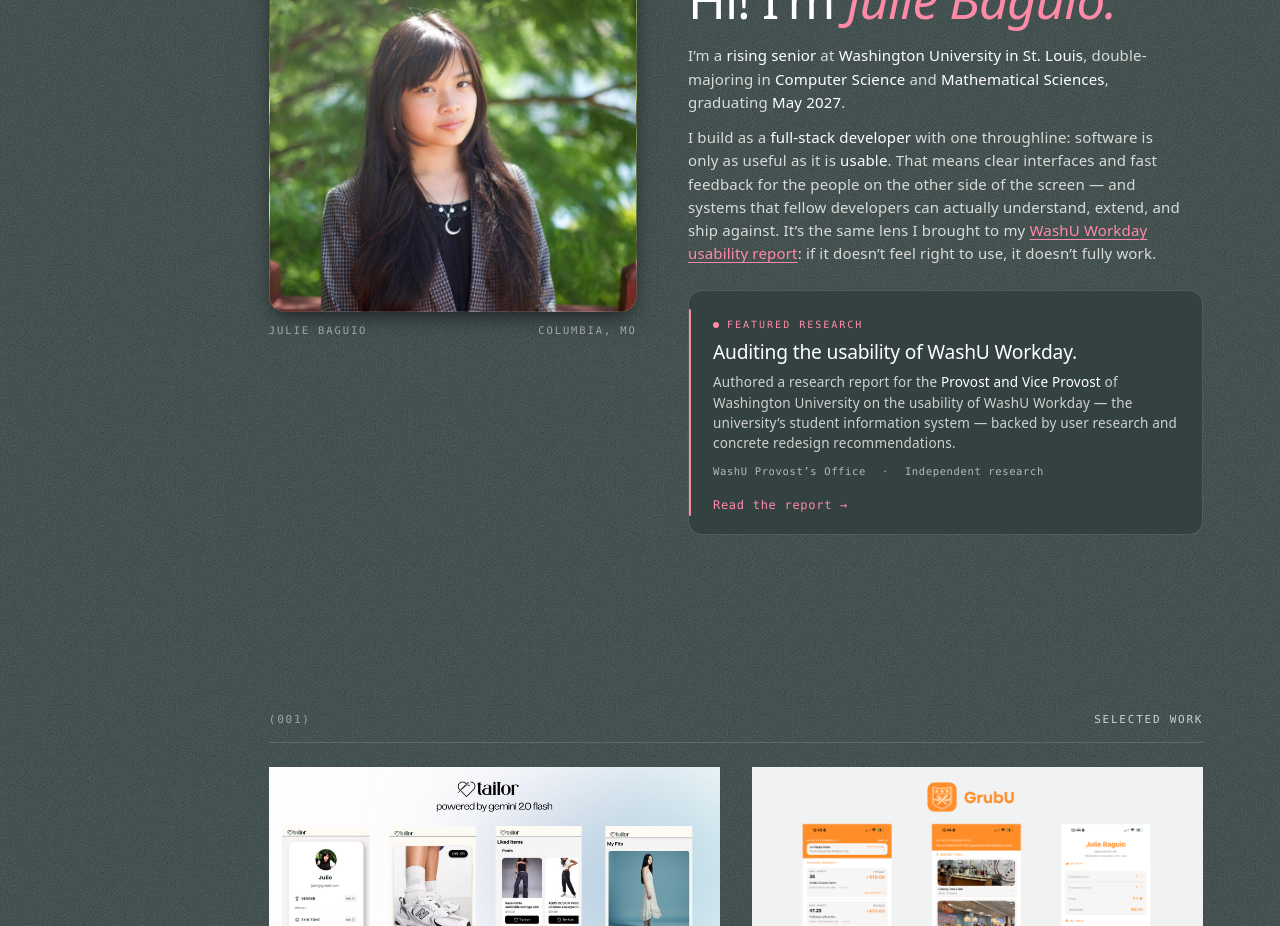
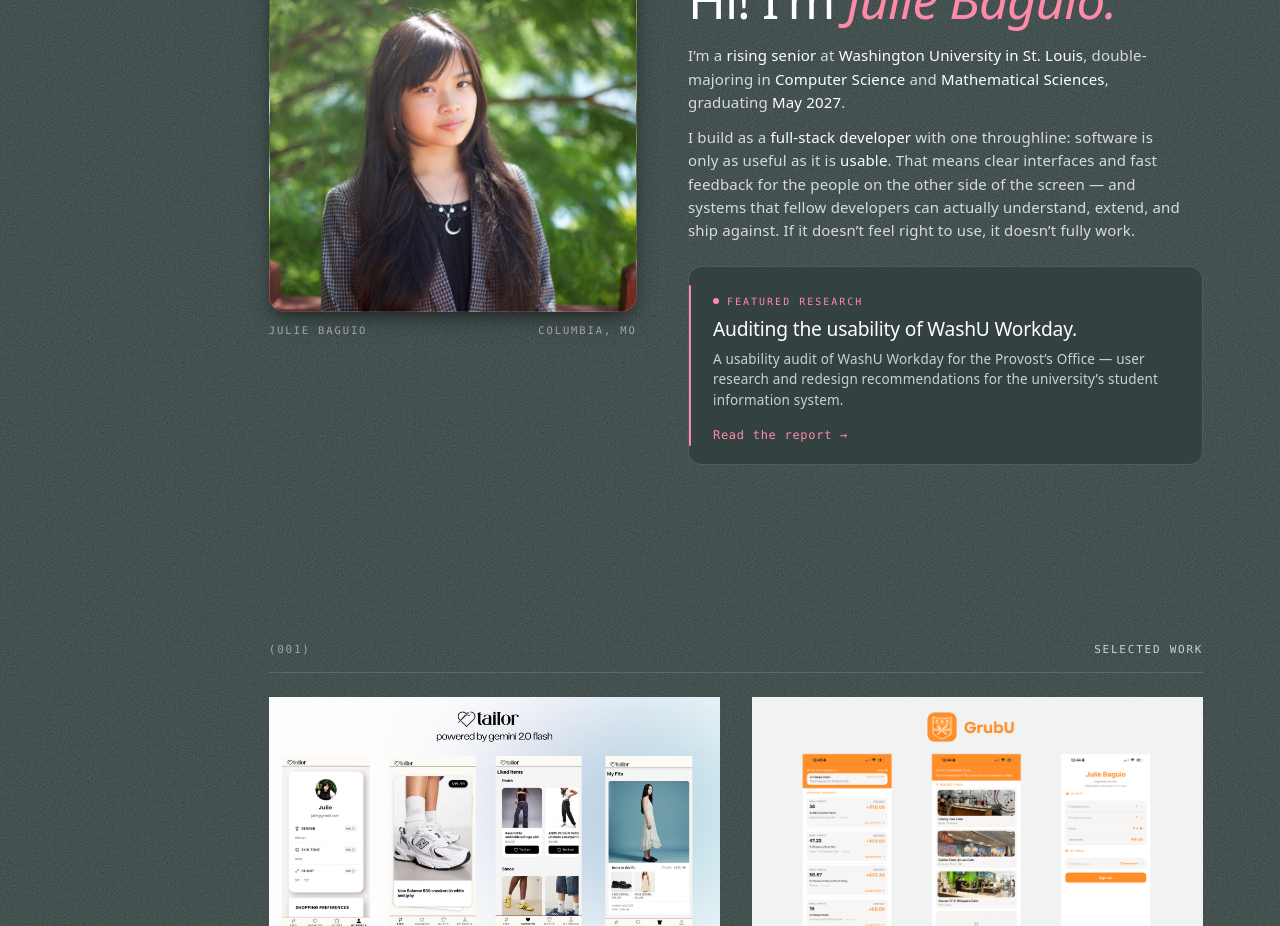
Before and after one commit to julesebags/julesebags.github.io, a React (Vite) app: page / in a window 1280 px wide. Shown: the part 920-1846 px from the top of the page. Built offline with nearby package versions, Linux system fonts and the light colour scheme.

Commit message:
remove pdf report, use sharable link. update about

```diff
--- a/src/components/About/About.module.css
+++ b/src/components/About/About.module.css
@@ -122,19 +122,6 @@
   font-weight: 500;
 }
 
-.inlineLink {
-  color: var(--accent);
-  font-weight: 500;
-  text-decoration: underline;
-  text-decoration-thickness: 1px;
-  text-underline-offset: 3px;
-  transition: opacity 0.2s ease;
-}
-
-.inlineLink:hover {
-  opacity: 0.85;
-}
-
 /* ----- Featured research callout ---------------------------------- */
 
 .feature {
@@ -202,17 +189,6 @@
   text-wrap: pretty;
 }
 
-.featureMeta {
-  display: flex;
-  flex-wrap: wrap;
-  gap: 16px;
-  font-family: var(--mono);
-  font-size: 10.5px;
-  letter-spacing: 0.06em;
-  color: color-mix(in oklab, var(--text), transparent 35%);
-  margin: 0 0 10px;
-}
-
 .featureLink {
   display: inline-flex;
   align-items: center;
--- a/src/components/About/About.tsx
+++ b/src/components/About/About.tsx
@@ -14,10 +14,10 @@
 const portraitImg = getAboutPortrait()
 
 /**
- * Featured research PDF, served from `public/` so the share URL stays
- * stable across builds.
+ * Featured research PDF, hosted on Google Drive.
  */
-const REPORT_URL = '/washu-workday-usability-report.pdf'
+const REPORT_URL =
+  'https://drive.google.com/file/d/1apKzC-JMYunYYcZB5YaZp0U2hE9EQkFq/view?usp=sharing'
 
 export function About() {
   const photoStyle = portraitImg
@@ -73,12 +73,8 @@
               <span className={styles.bodyStrong}>usable</span>. That means
               clear interfaces and fast feedback for the people on the other
               side of the screen — and systems that fellow developers can
-              actually understand, extend, and ship against. It’s the same
-              lens I brought to my{' '}
-              <a className={styles.inlineLink} href={REPORT_URL} target="_blank" rel="noopener noreferrer">
-                WashU Workday usability report
-              </a>
-              : if it doesn’t feel right to use, it doesn’t fully work.
+              actually understand, extend, and ship against. If it doesn’t feel
+              right to use, it doesn’t fully work.
             </p>
           </div>
 
@@ -88,18 +84,9 @@
               Auditing the usability of WashU Workday.
             </h3>
             <p className={styles.featureDescription}>
-              Authored a research report for the{' '}
-              <span className={styles.bodyStrong}>
-                Provost and Vice Provost
-              </span>{' '}
-              of Washington University on the usability of WashU Workday — the
-              university’s student information system — backed by user
-              research and concrete redesign recommendations.
-            </p>
-            <p className={styles.featureMeta}>
-              <span>WashU Provost’s Office</span>
-              <span>·</span>
-              <span>Independent research</span>
+              A usability audit of WashU Workday for the Provost’s Office —
+              user research and redesign recommendations for the university’s
+              student information system.
             </p>
             <a
               className={styles.featureLink}
```
Also changed, not shown: 1 other file (tests, documents, lock files or other folders).
